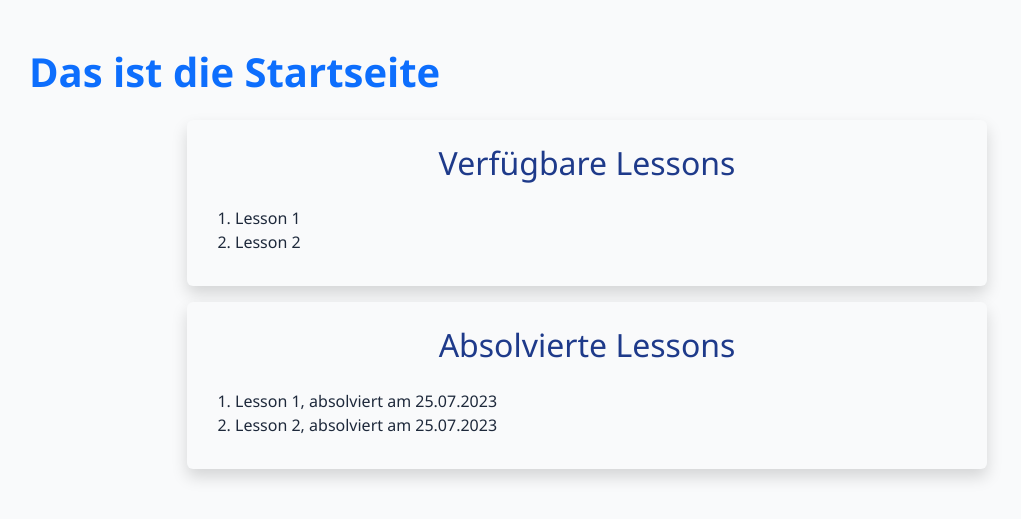
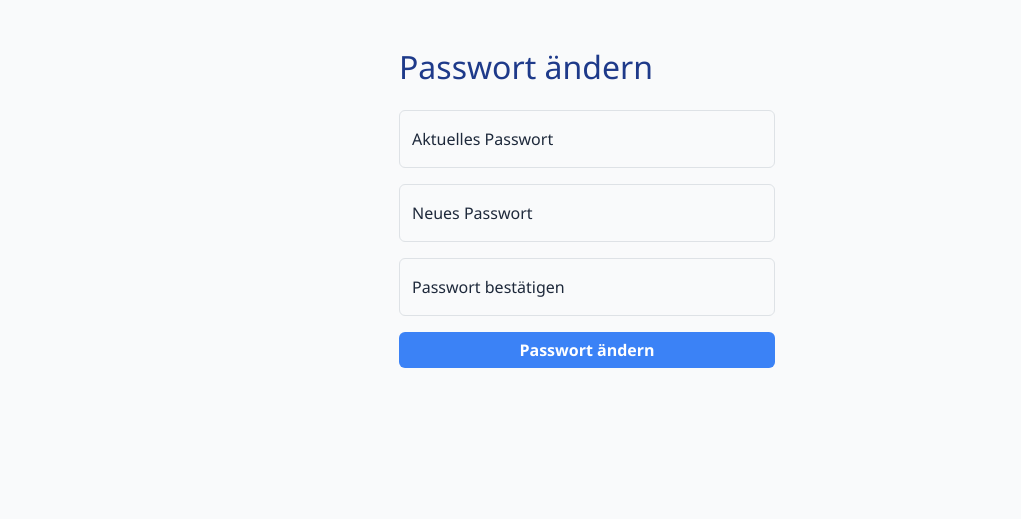
Before and after one commit to Florian-code-s/Webtechnologien---Projekt---WS2025, a PHP site: page /index.php?page=changePassword in a window 1280 px wide. Shown: the part 56-575 px from the top of the page, without its empty margins (53-1074 px from the left). Run offline with PHP 8.4, Linux system fonts and the light colour scheme; the visitor is signed in with stand-in values (Sample User, id 1).

Commit message:
Seite zum Passwort ändern

```diff
--- /dev/null
+++ b/pages/changePassword.php
@@ -0,0 +1,61 @@
+<?php
+$error = "";
+
+function checkCredentials($username, $password)
+{
+    if (strcmp($username, "User") == 0 && strcmp($password, "123") == 0) {
+        return true;
+    }
+    return false;
+}
+
+if (!$IsLoggedIn) {
+    header("Location: ./?page=home");
+}
+
+if (!empty($_POST) && $_POST["current-password"] && $_POST["new-password"] && $_POST["confirm-password"]) {
+    $safeCurrentPassword = htmlspecialchars($_POST["current-password"], ENT_QUOTES, 'UTF-8');
+    $safeNewPassword = htmlspecialchars($_POST["new-password"], ENT_QUOTES, 'UTF-8');
+    if (!checkCredentials($_SESSION["user"], $safeCurrentPassword)) {
+        $error = "Passwort nicht korrekt";
+    }
+    if (strcmp($_POST["new-password"], $_POST["confirm-password"]) !== 0) {
+        $error = "Passwörter stimmen nicht überein";
+    }
+    if (strcmp($error, "") === 0) {
+        //To Do: save password for user in DB
+        header("Location: ./?page=profile");
+    }
+}
+?>
+
+<section class="container my-5 changePassword">
+    <div class="">
+        <h2 class="mb-4 mt-2 changePassword__title">Passwort ändern</h2>
+        <form action="./?page=changePassword" method="POST">
+            <div class="form-floating mb-3">
+                <input type="password" class="form-control" id="current-password" name="current-password"
+                    placeholder="Aktuelles Passwort" required>
+                <label for="current-password">Aktuelles Passwort</label>
+            </div>
+            <div class="form-floating mb-3">
+                <input type="password" class="form-control" id="new-password" name="new-password"
+                    placeholder="Neues Passwort" required>
+                <label for="new-password">Neues Passwort</label>
+            </div>
+            <div class="form-floating mb-3">
+                <input type="password" class="form-control" id="confirm-password" name="confirm-password"
+                    placeholder="Passwort bestätigen" required>
+                <label for="confirm-password">Passwort bestätigen</label>
+            </div>
+            <?php if (strcmp($error, "") !== 0): ?>
+                <div class="alert alert-danger" role="alert">
+                    <?php echo $error; ?>
+                </div>
+            <?php endif; ?>
+            <button type="submit" class="btn btn-primary fw-semibold col-12 mb-3 changePassword__button">Passwort
+                ändern</button>
+        </form>
+
+    </div>
+</section>
--- a/public/css/style.css
+++ b/public/css/style.css
@@ -60,12 +60,12 @@ body {
             color: #6e7174;
         }
 
-        .register__button {
+        .register__button, .changePassword__button {
             background-color: #3B82F6;
             border: none;
         }
 
-        .register__button:hover {
+        .register__button:hover, .changePassword__button:hover {
             background-color: #FACC15;
             color: #1E293B;
         }
@@ -93,7 +93,7 @@ body {
             border: none;
         }
 
-        .login__card--title {
+        .login__card--title, .changePassword__title {
             color: #1E3A8A;
         }
 
@@ -137,3 +137,8 @@ body {
         .lessons__card--title {
             color: #1E3A8A;
         }
+
+        .changePassword {
+            width: 400px;
+            max-width: 100%;
+        }
--- a/public/index.php
+++ b/public/index.php
@@ -12,7 +12,7 @@ $IsLoggedIn = isset($_SESSION["user"]);
 
 $page = $_GET['page'] ?? 'home';
 
-$allowedPages = ['home', 'about', 'login', 'register', 'logout', 'finishedLessons', 'lessons'];
+$allowedPages = ['home', 'about', 'login', 'register', 'logout', 'finishedLessons', 'lessons', 'changePassword'];
 if (!in_array($page, $allowedPages)) {
     $page = 'home';
 }
```
